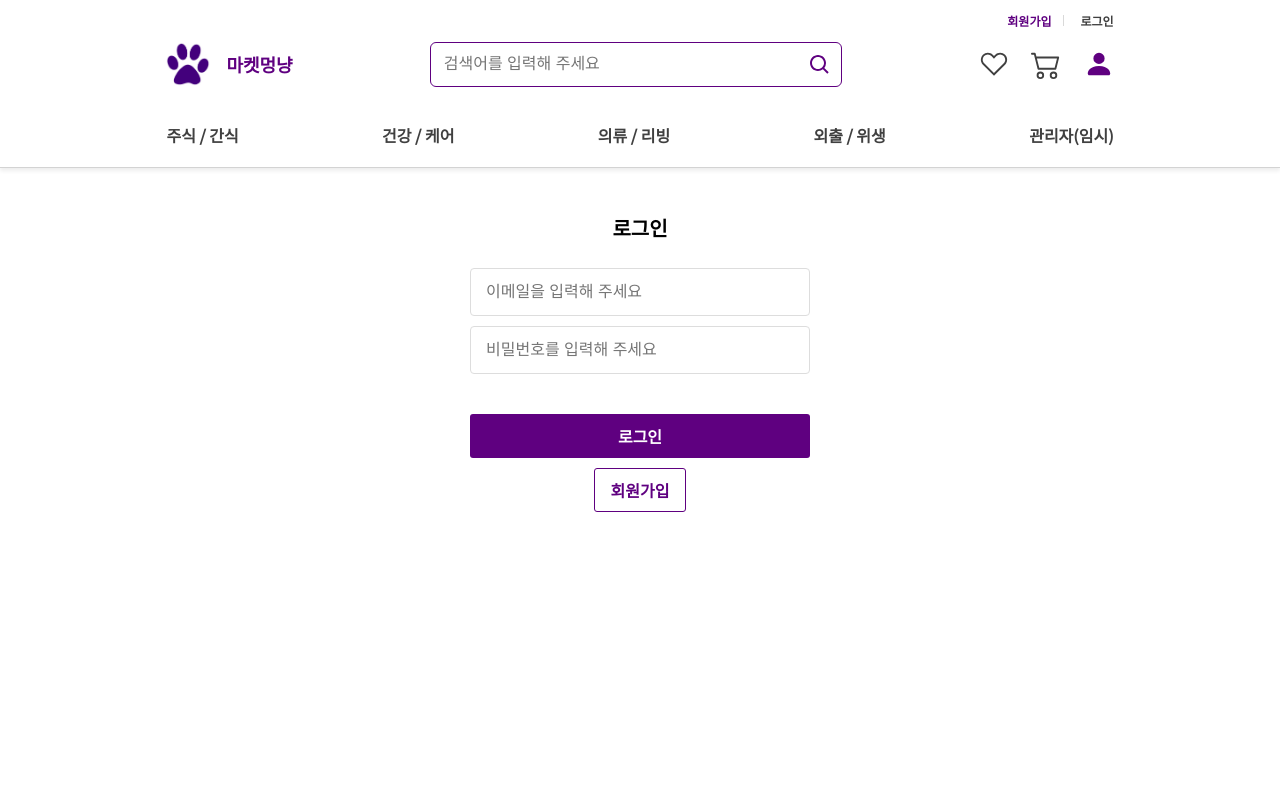
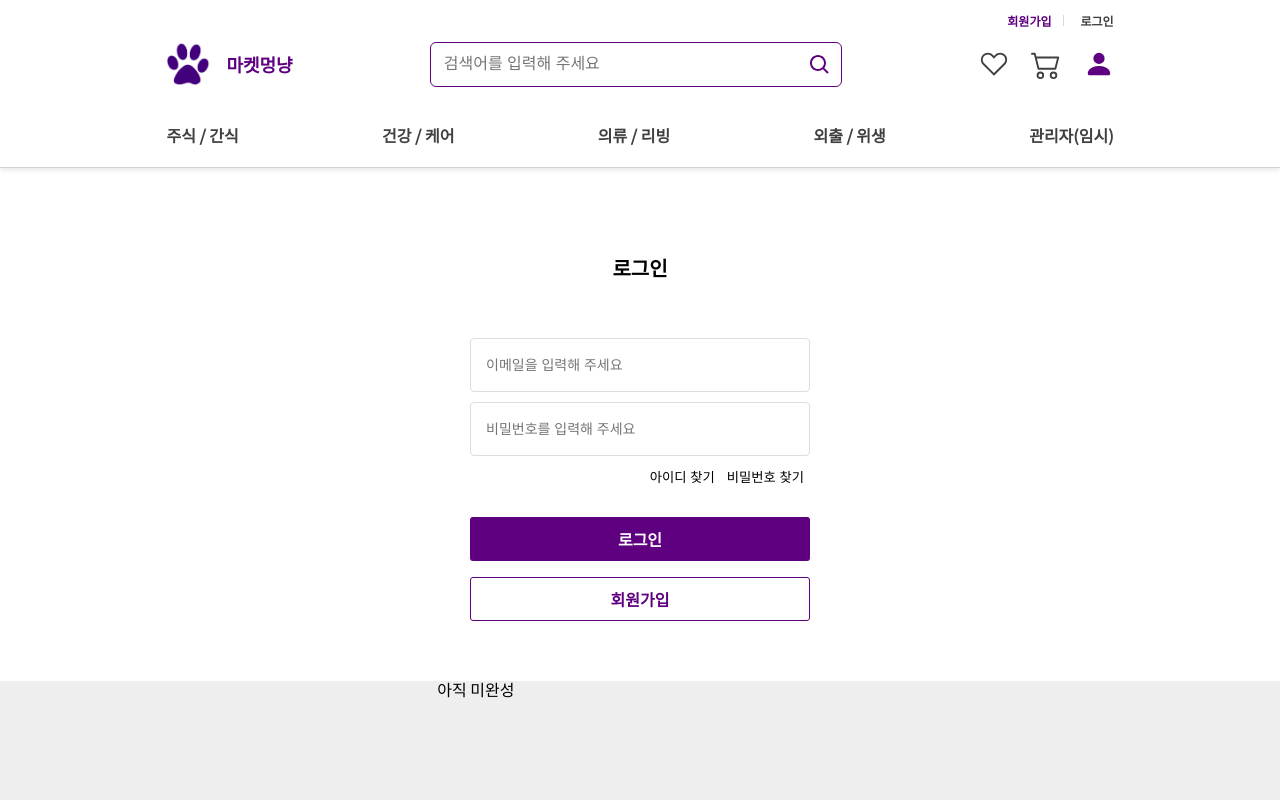
Before and after one commit to Front-end-Components/market-mong-nyang, a React (Create React App) app: page /login in a window 1280 px wide. Shown: the top 800 px of the page. Built offline with nearby package versions, Linux system fonts and the light colour scheme.

Commit message:
Update Login page

```diff
--- a/src/pages/Login.jsx
+++ b/src/pages/Login.jsx
@@ -1,3 +1,48 @@
+// import React, { useState } from "react";
+// import { useNavigate } from "react-router-dom";
+// import { login } from "../api/requests";
+// import Button from "../components/Button";
+// import style from "./Login.module.scss";
+// import { Link } from "react-router-dom";
+
+// export default function Login() {
+//   // TEST
+//   const handleSubmit = async (e) => {
+//     e.preventDefault();
+//     const test = {
+//       email: "test@naver.com",
+//       password: "1q2w3e4r",
+//     };
+//     login(test);
+//   };
+
+//   return (
+//     <div className={style.login}>
+//       <h1>로그인</h1>
+//       <div className={style.container}>
+//         <form onSubmit={handleSubmit}>
+//           <input
+//             type="email"
+//             className={style.input}
+//             placeholder="이메일을 입력해 주세요"
+//           />
+//           <input
+//             type="password"
+//             className={style.input}
+//             placeholder="비밀번호를 입력해 주세요"
+//           />
+//         </form>
+//         <div className={style.btn}>
+//           <Button name="로그인" onClick={handleSubmit} isPurple={true}></Button>
+//           <Link to="/signup">
+//             <Button name="회원가입"></Button>
+//           </Link>
+//         </div>
+//       </div>
+//     </div>
+//   );
+// }
+
 import React, { useState } from "react";
 import { useNavigate } from "react-router-dom";
 import { login } from "../api/requests";
@@ -17,28 +62,30 @@ export default function Login() {
   };
 
   return (
-    <div className={style.login}>
+    <section className={style.login}>
       <h1>로그인</h1>
-      <div className={style.container}>
-        <form onSubmit={handleSubmit}>
+      <form className={style.login_inputContainer} onSubmit={handleSubmit}>
         <input
           type="email"
-            className={style.input}
+          className={style.login_inputContainer_input}
           placeholder="이메일을 입력해 주세요"
         />
         <input
           type="password"
-            className={style.input}
+          className={style.login_inputContainer_input}
           placeholder="비밀번호를 입력해 주세요"
         />
       </form>
-        <div className={style.btn}>
+      <section className={style.login_findContainer}>
+        <button>아이디 찾기</button>
+        <button>비밀번호 찾기</button>
+      </section>
+      <section className={style.login_buttonContainer}>
         <Button name="로그인" onClick={handleSubmit} isPurple={true}></Button>
         <Link to="/signup">
-            <Button name="회원가입"></Button>
+          <Button name="회원가입" />
         </Link>
-        </div>
-      </div>
-    </div>
+      </section>
+    </section>
   );
 }
--- a/src/pages/Login.module.scss
+++ b/src/pages/Login.module.scss
@@ -1,9 +1,60 @@
+// .login {
+//   padding-top: 50px;
+//   box-sizing: border-box;
+//   width: 64vw;
+//   min-height: 80vh;
+//   height: auto;
+
+//   h1 {
+//     font-weight: 800;
+//     font-size: 20px;
+//     line-height: 20px;
+//     text-align: center;
+//   }
+
+//   .container {
+//     width: 340px;
+//     margin: 0px auto;
+//     letter-spacing: -0.6px;
+
+//     .input {
+//       height: 48px;
+//       margin-bottom: 10px;
+//       width: 100%;
+//       padding: 0px 11px 1px 15px;
+//       border-radius: 4px;
+//       border: 1px solid rgb(221, 221, 221);
+//       font-weight: 400;
+//       font-size: 16px;
+//       line-height: 1.5;
+//       color: rgb(51, 51, 51);
+//       outline: none;
+//       box-sizing: border-box;
+
+//       &:nth-child(1) {
+//         margin-top: 30px;
+//       }
+//     }
+
+//     .btn {
+//       display: flex;
+//       flex-direction: column;
+//       justify-content: center;
+//       align-items: center;
+//       margin-top: 30px;
+//       gap: 10px;
+//     }
+//   }
+// }
+
 .login {
-  padding-top: 50px;
-  box-sizing: border-box;
-  width: 64vw;
-  min-height: 80vh;
-  height: auto;
+  margin-top: 90px;
+  margin-bottom: 60px;
+  width: 340px;
+  min-width: 340px;
+  padding: 0 305px;
+  display: flex;
+  flex-direction: column;
 
   h1 {
     font-weight: 800;
@@ -12,20 +63,19 @@
     text-align: center;
   }
 
-  .container {
-    width: 340px;
-    margin: 0px auto;
+  &_inputContainer {
+    width: 100%;
     letter-spacing: -0.6px;
-
-    .input {
-      height: 48px;
+    margin-top: 30px;
+    &_input {
+      height: 54px;
+      font-size: 14px;
       margin-bottom: 10px;
       width: 100%;
       padding: 0px 11px 1px 15px;
       border-radius: 4px;
       border: 1px solid rgb(221, 221, 221);
       font-weight: 400;
-      font-size: 16px;
       line-height: 1.5;
       color: rgb(51, 51, 51);
       outline: none;
@@ -35,14 +85,18 @@
         margin-top: 30px;
       }
     }
-
-    .btn {
-      display: flex;
-      flex-direction: column;
-      justify-content: center;
-      align-items: center;
-      margin-top: 30px;
-      gap: 10px;
+  }
+  &_findContainer {
+    align-self: end;
+    button {
+      border: none;
+      background-color: #fff;
     }
   }
+  &_buttonContainer {
+    display: flex;
+    flex-direction: column;
+    gap: 16px;
+    margin-top: 30px;
+  }
 }
```
Lines whose indentation alone changed are shown as unchanged.
